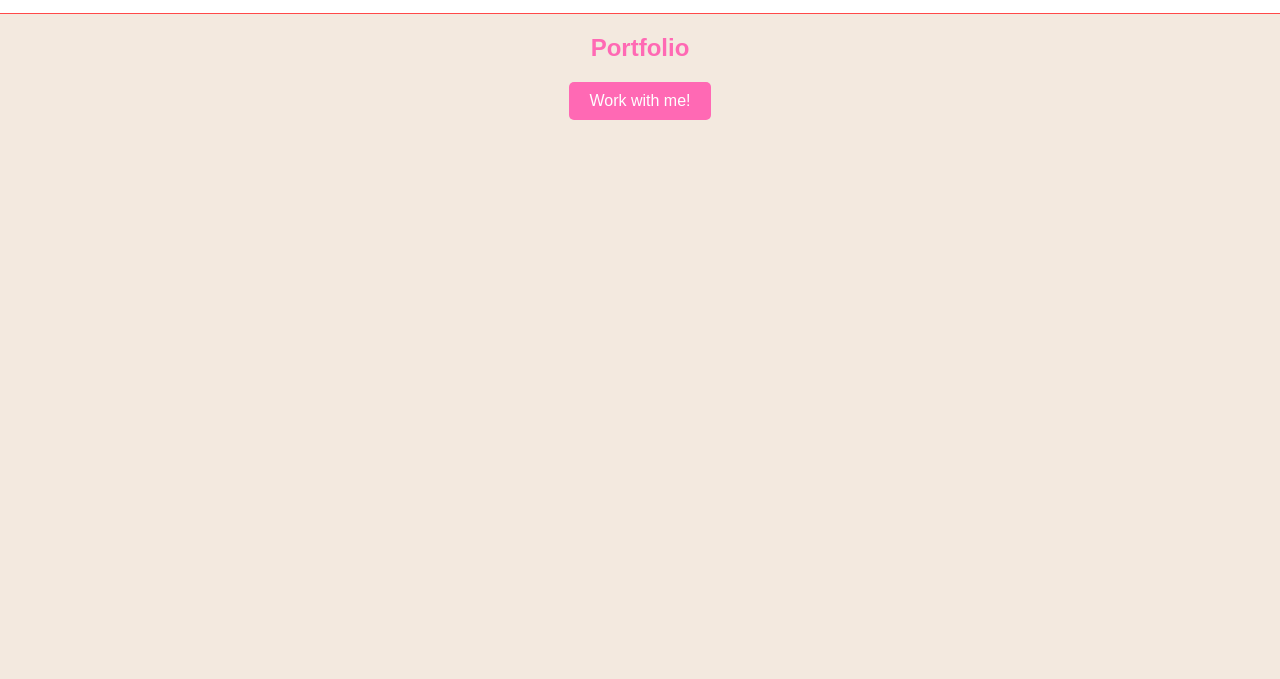
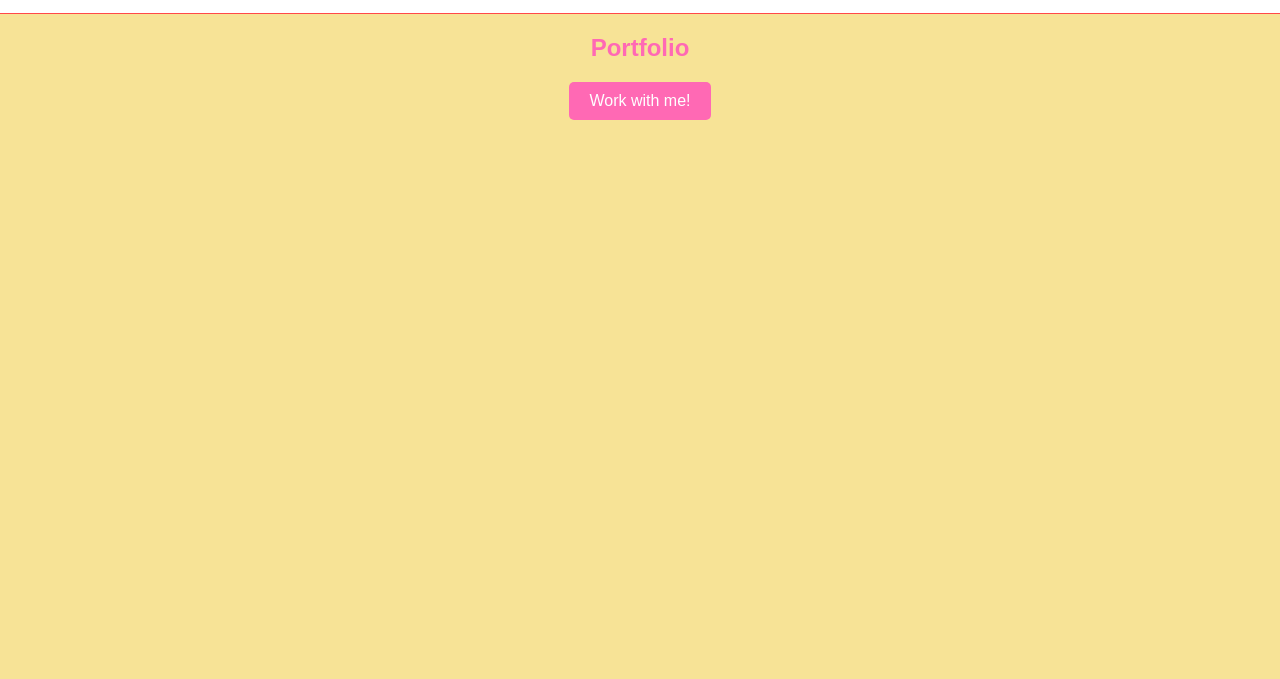
Before and after one commit to neyrainspace/my-first-website, a plain HTML site: page index.html in a window 1280 px wide. Shown: the part 121-800 px from the top of the page. Drawn offline with Linux system fonts and the light colour scheme.

Commit message:
Updated body background color to a yellow tone.
Changed the body background color to #f7e396 for a more fun and youthful look, as the previous color #f3e9df appeared a bit purple-ish.

```diff
--- a/index.html
+++ b/index.html
@@ -5,7 +5,7 @@
     <title>Neyra Portfolio</title>
      <link rel="stylesheet" href="style.css">
 </head>
-<body style="background-color: #f3e9df;">
+<body style="background-color: #f7e396;">
 
     <!--Top Bar-->
     <div class="top-bar">
--- a/style.css
+++ b/style.css
@@ -25,7 +25,7 @@ body {
     font-family: Arial, sans-serif;
     text-align: center;
     margin-top: 50px;
-    background-color: #f3e9df;
+    background-color: #f7e396;
 }
 
 * {
```
